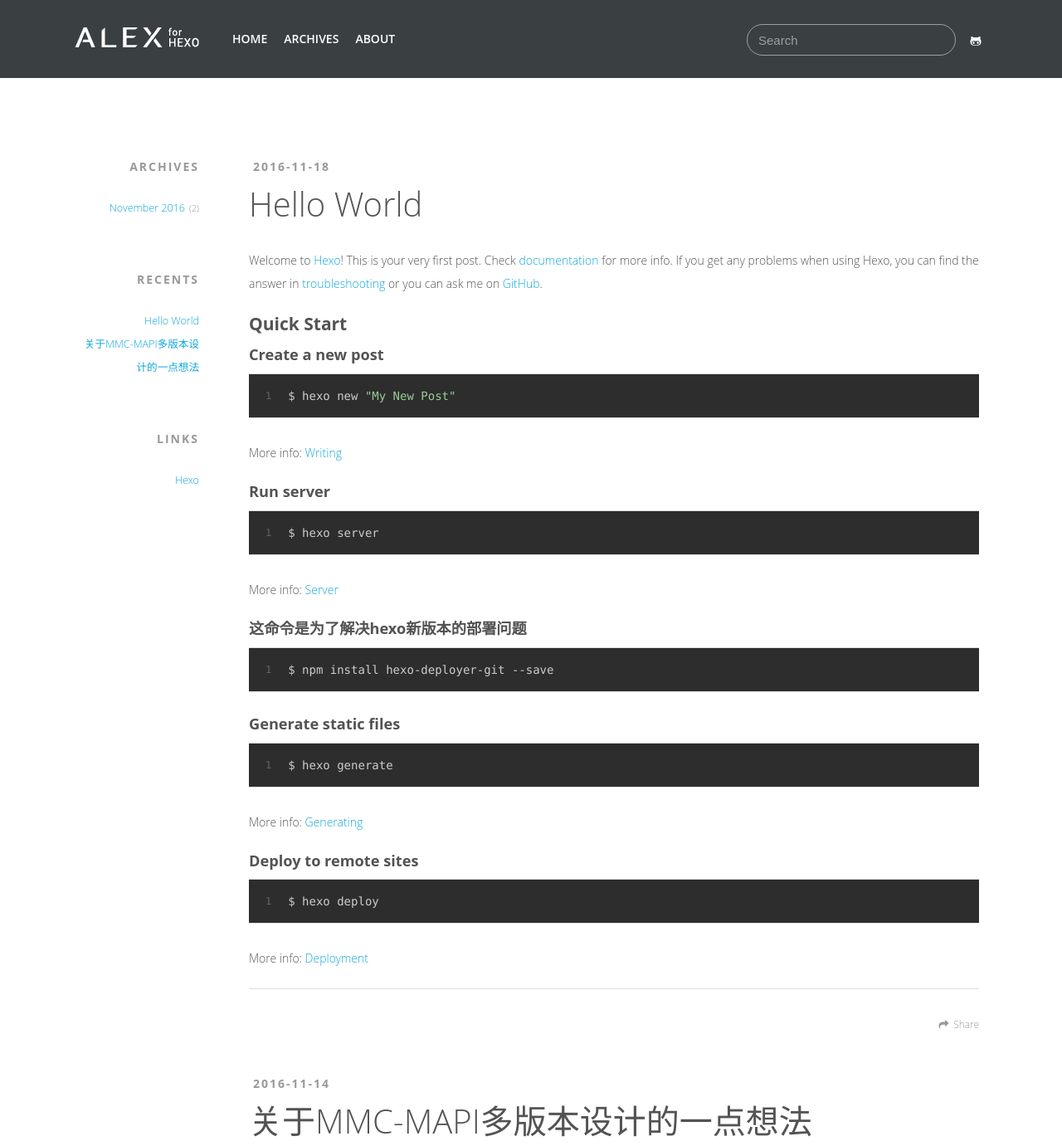
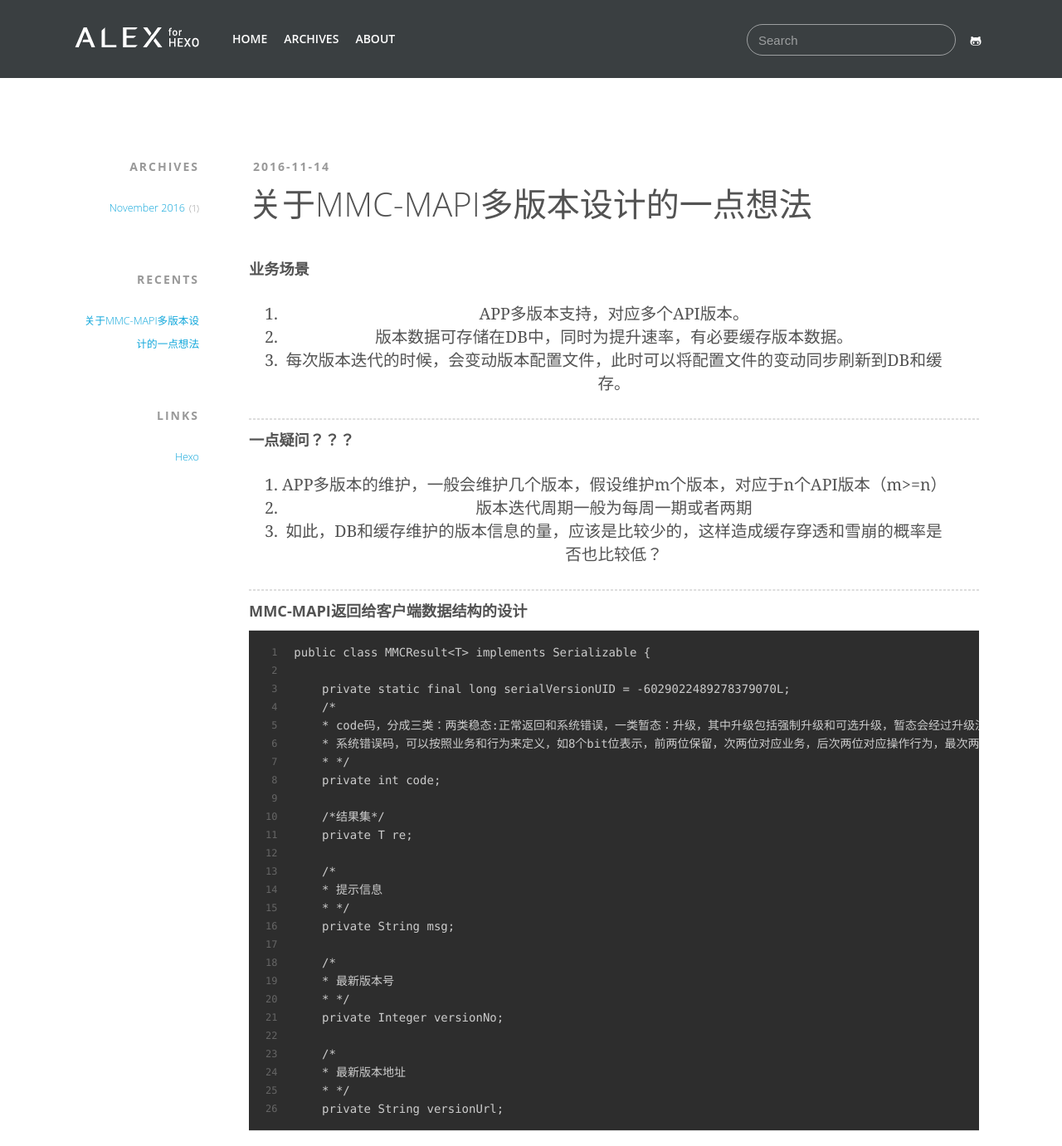
Before and after one commit to mistlxj/mistlxj.github.io, a plain HTML site: page index.html in a window 1280 px wide. Shown: the top 1381 px of the page at 83% size. Drawn offline with Linux system fonts and the light colour scheme; a web font is replaced by a local one.

Commit message:
Site updated: 2016-11-22 18:54:58

```diff
--- a/index.html
+++ b/index.html
@@ -75,7 +75,7 @@
   <div class="widget-wrap">
     <h3 class="widget-title">Archives</h3>
     <div class="widget">
-      <ul class="archive-list"><li class="archive-list-item"><a class="archive-list-link" href="/archives/2016/11/">November 2016</a><span class="archive-list-count">2</span></li></ul>
+      <ul class="archive-list"><li class="archive-list-item"><a class="archive-list-link" href="/archives/2016/11/">November 2016</a><span class="archive-list-count">1</span></li></ul>
     </div>
   </div>
 
@@ -85,10 +85,6 @@
     <h3 class="widget-title">Recents</h3>
     <div class="widget">
       <ul>
-
-          <li>
-            <a href="/2016/11/18/hello-world/">Hello World</a>
-          </li>
 
           <li>
             <a href="/2016/11/14/关于MMC-MAPI多版本设计的一点想法/">关于MMC-MAPI多版本设计的一点想法</a>
@@ -121,52 +117,6 @@
 </aside>
 
         <section id="main">
-
-    <article id="post-hello-world" class="article article-type-post" itemscope itemprop="blogPost">
-  <div class="article-meta">
-    <a href="/2016/11/18/hello-world/" class="article-date">
-  <time datetime="2016-11-18T10:48:09.172Z" itemprop="datePublished">2016-11-18</time>
-</a>
-
-  </div>
-  <div class="article-inner">
-
-
-      <header class="article-header">
-
-
-    <h1 itemprop="name">
-      <a class="article-title" href="/2016/11/18/hello-world/">Hello World</a>
-    </h1>
-
-
-      </header>
-
-    <div class="article-entry" itemprop="articleBody">
-
-        <p>Welcome to <a href="https://hexo.io/" target="_blank" rel="external">Hexo</a>! This is your very first post. Check <a href="https://hexo.io/docs/" target="_blank" rel="external">documentation</a> for more info. If you get any problems when using Hexo, you can find the answer in <a href="https://hexo.io/docs/troubleshooting.html" target="_blank" rel="external">troubleshooting</a> or you can ask me on <a href="https://github.com/hexojs/hexo/issues" target="_blank" rel="external">GitHub</a>.</p>
-<h2 id="Quick-Start"><a href="#Quick-Start" class="headerlink" title="Quick Start"></a>Quick Start</h2><h3 id="Create-a-new-post"><a href="#Create-a-new-post" class="headerlink" title="Create a new post"></a>Create a new post</h3><figure class="highlight bash"><table><tr><td class="gutter"><pre><div class="line">1</div></pre></td><td class="code"><pre><div class="line">$ hexo new <span class="string">"My New Post"</span></div></pre></td></tr></table></figure>
-<p>More info: <a href="https://hexo.io/docs/writing.html" target="_blank" rel="external">Writing</a></p>
-<h3 id="Run-server"><a href="#Run-server" class="headerlink" title="Run server"></a>Run server</h3><figure class="highlight bash"><table><tr><td class="gutter"><pre><div class="line">1</div></pre></td><td class="code"><pre><div class="line">$ hexo server</div></pre></td></tr></table></figure>
-<p>More info: <a href="https://hexo.io/docs/server.html" target="_blank" rel="external">Server</a></p>
-<h3 id="这命令是为了解决hexo新版本的部署问题"><a href="#这命令是为了解决hexo新版本的部署问题" class="headerlink" title="这命令是为了解决hexo新版本的部署问题"></a>这命令是为了解决hexo新版本的部署问题</h3><figure class="highlight bash"><table><tr><td class="gutter"><pre><div class="line">1</div></pre></td><td class="code"><pre><div class="line">$ npm install hexo-deployer-git --save</div></pre></td></tr></table></figure>
-<h3 id="Generate-static-files"><a href="#Generate-static-files" class="headerlink" title="Generate static files"></a>Generate static files</h3><figure class="highlight bash"><table><tr><td class="gutter"><pre><div class="line">1</div></pre></td><td class="code"><pre><div class="line">$ hexo generate</div></pre></td></tr></table></figure>
-<p>More info: <a href="https://hexo.io/docs/generating.html" target="_blank" rel="external">Generating</a></p>
-<h3 id="Deploy-to-remote-sites"><a href="#Deploy-to-remote-sites" class="headerlink" title="Deploy to remote sites"></a>Deploy to remote sites</h3><figure class="highlight bash"><table><tr><td class="gutter"><pre><div class="line">1</div></pre></td><td class="code"><pre><div class="line">$ hexo deploy</div></pre></td></tr></table></figure>
-<p>More info: <a href="https://hexo.io/docs/deployment.html" target="_blank" rel="external">Deployment</a></p>
-
-
-    </div>
-    <footer class="article-footer">
-      <a data-url="http://yoursite.com/2016/11/18/hello-world/" data-id="civtaymvm00007809hf9tmvtv" class="article-share-link">Share</a>
-
-
-    </footer>
-  </div>
-
-</article>
-
-
 
     <article id="post-关于MMC-MAPI多版本设计的一点想法" class="article article-type-post" itemscope itemprop="blogPost">
   <div class="article-meta">
@@ -262,7 +212,7 @@
 
     </div>
     <footer class="article-footer">
-      <a data-url="http://yoursite.com/2016/11/14/关于MMC-MAPI多版本设计的一点想法/" data-id="civtaymvq000178091vm23kbj" class="article-share-link">Share</a>
+      <a data-url="http://yoursite.com/2016/11/14/关于MMC-MAPI多版本设计的一点想法/" data-id="civtdwvpl0000sc09d0d7m2fe" class="article-share-link">Share</a>
 
 
     </footer>
```
Also changed, not shown: 2016/11/14/关于MMC-MAPI多版本设计的一点想法/index.html (+2 -20 lines), archives/2016/11/index.html (+1 -24 lines), archives/2016/index.html (+1 -24 lines), archives/index.html (+1 -24 lines).
